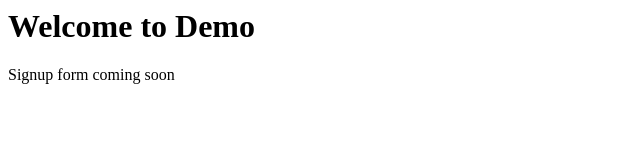
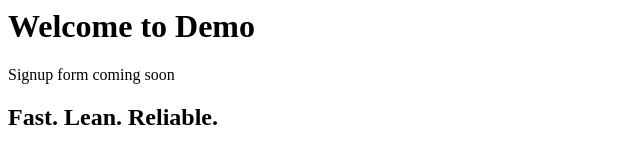
Before and after one commit to vamika27/git-competency-demo, a plain HTML site: page index.html in a window 1280 px wide. Shown: the whole page, without its empty margins (0-640 px from the left). Drawn offline with Linux system fonts and the light colour scheme.

Commit message:
feat: add hero subheading

```diff
--- a/index.html
+++ b/index.html
@@ -1,3 +1,4 @@
 <html><body><h1>Welcome to Demo</h1></body></html>
 
 <p>Signup form coming soon</p>
+<h2>Fast. Lean. Reliable.</h2>
```
